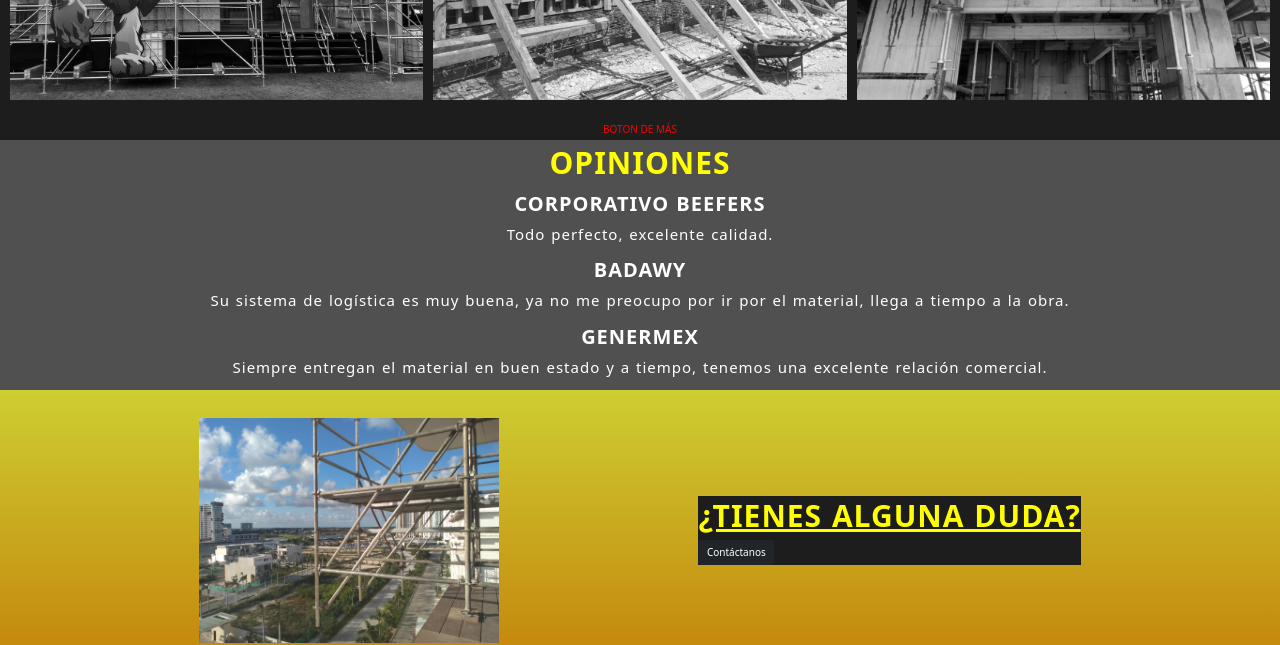
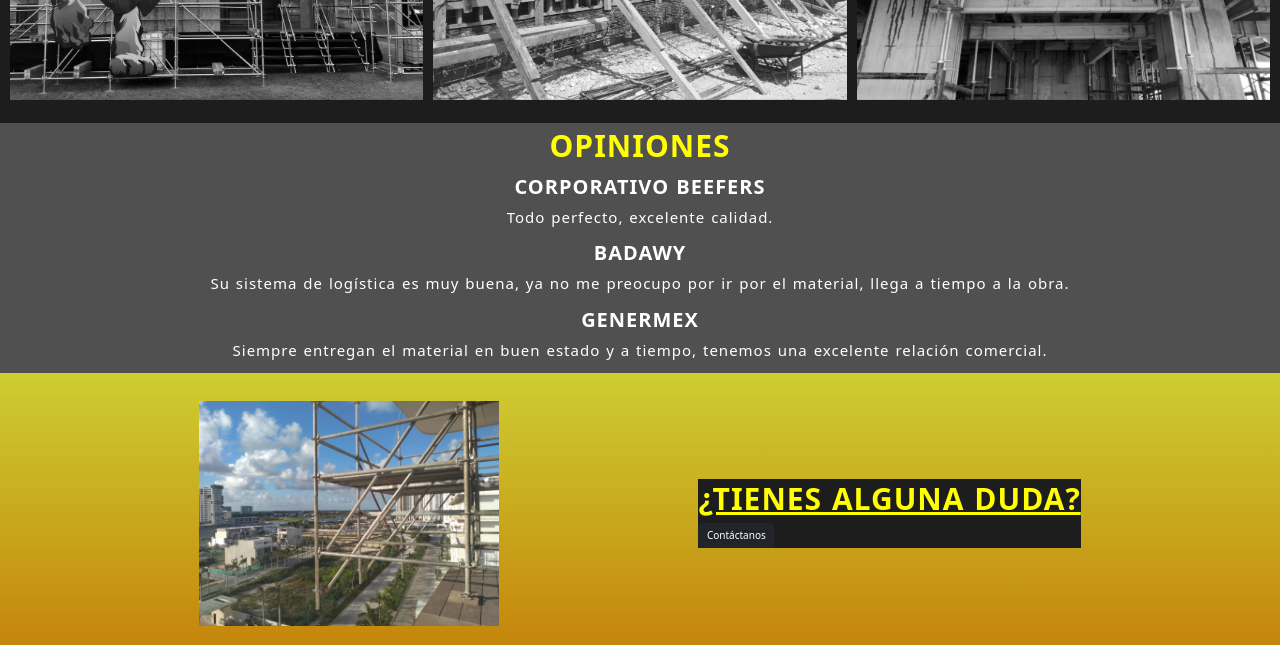
Before and after one commit to ErickBotello/sm8, a plain HTML site: page index.html in a window 1280 px wide. Shown: the part 1880-2525 px from the top of the page. Drawn offline with nearby package versions, Linux system fonts and the light colour scheme.

Commit message:
se elimino el h6 de la galeria de fotos

```diff
--- a/index.html
+++ b/index.html
@@ -129,7 +129,6 @@
             <img src="imagenes/consumibles.png" width="300" alt="Consumibles">
             <img src="imagenes/vigas.png" width="300" alt="Vigas">
         </section>
-        <h6 class="h6">BOTON DE MÁS</h6>
     </section>
 
     <section class="opinionesClientes">
```
